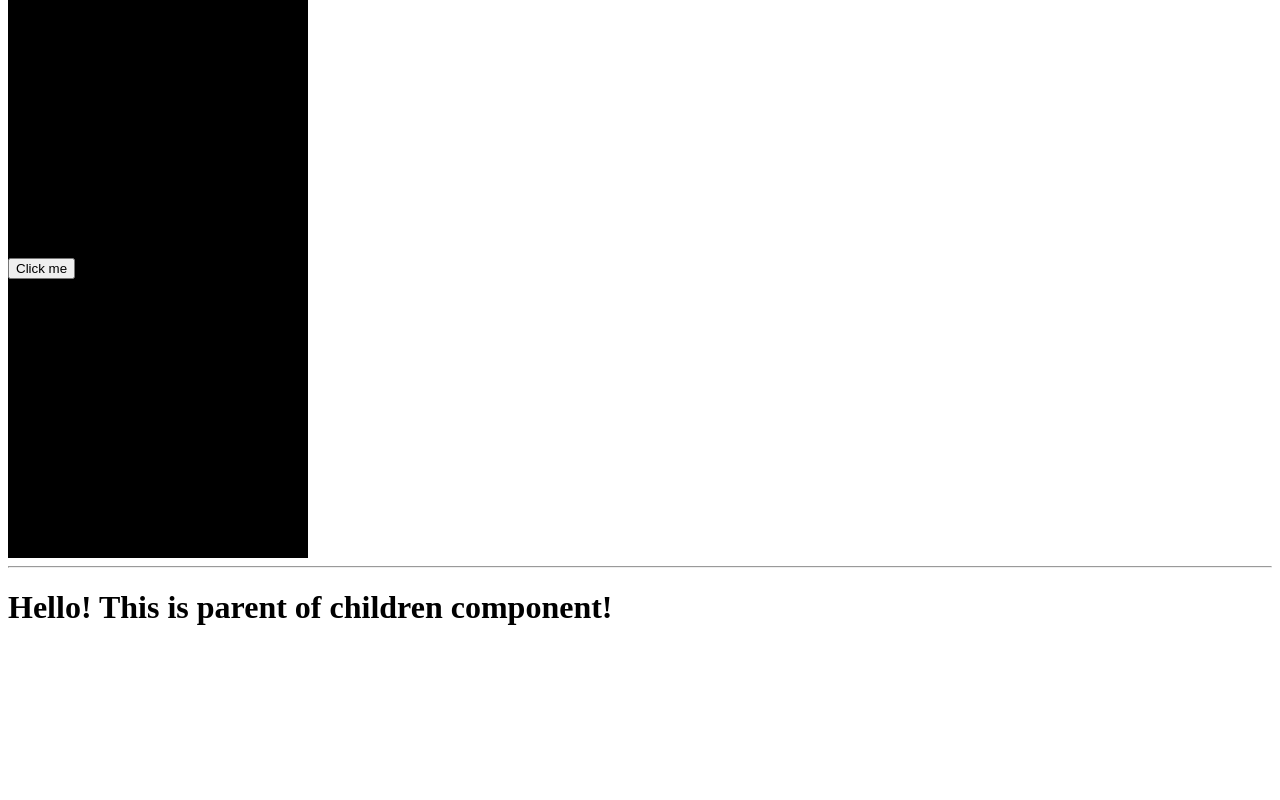
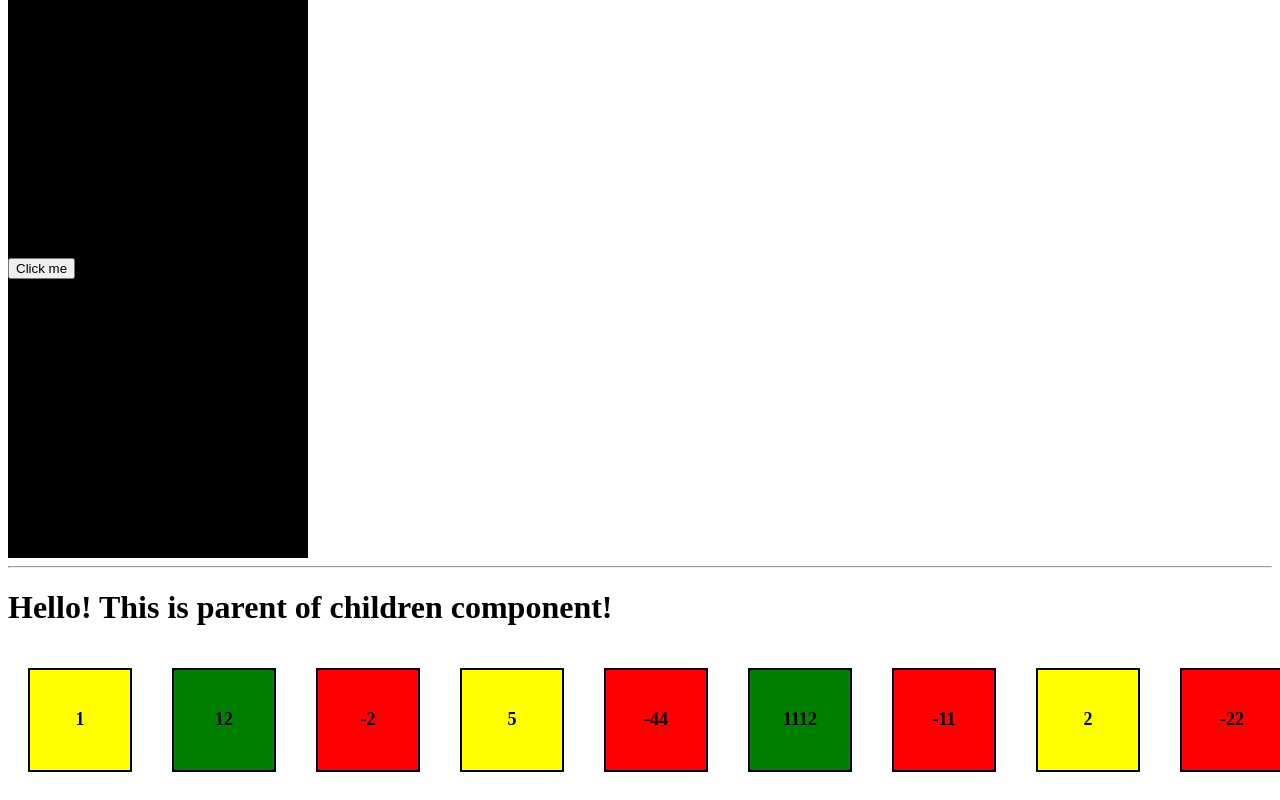
Before and after one commit to kostosHokage/react, a React (Create React App) app: page / in a window 1280 px wide. Shown: the part 749-1549 px from the top of the page. Before the commit the page ends 1397 px from the top, so only its background shows below. Built offline with nearby package versions, Linux system fonts and the light colour scheme.

Commit message:
#29 закончил таску с прокидыванием чилдрен пропса

```diff
--- a/src/App.jsx
+++ b/src/App.jsx
@@ -1,7 +1,12 @@
 import React, { StrictMode } from "react";
 import "./App.css";
-import { AddNumber, Square, State, StateColor } from "./components";
-import ChildrenComponent from "./components/ChildrenComponent";
+import {
+  AddNumber,
+  Square,
+  State,
+  StateColor,
+  ChildrenComponent,
+} from "./components";
 
 function App() {
   const fn = (x) => x + 5;
@@ -22,7 +27,9 @@ function App() {
         <State />
         <StateColor />
         <hr />
-        <ChildrenComponent>{Square}</ChildrenComponent>
+        <ChildrenComponent>
+          <Square />
+        </ChildrenComponent>
       </div>
     </React.StrictMode>
   );
--- a/src/components/ChildrenComponent.jsx
+++ b/src/components/ChildrenComponent.jsx
@@ -1,11 +1,12 @@
 import React from "react";
 
-export default function ChildrenComponent(props) {
+// eslint-disable-next-line react/prop-types
+export default function ChildrenComponent({ children }) {
   return (
     <div>
       <h1>Hello! This is parent of children component!</h1>
       {/* eslint-disable-next-line react/prop-types,react/destructuring-assignment */}
-      {props.children}
+      {children}
     </div>
   );
 }
--- a/src/components/index.js
+++ b/src/components/index.js
@@ -3,5 +3,6 @@ import Square from "./Square";
 import State from "./State";
 import StateColor from "./StateColor";
 import StateSquare from "./StateSquare";
+import ChildrenComponent from "./ChildrenComponent";
 
-export { AddNumber, Square, State, StateSquare, StateColor };
+export { AddNumber, Square, State, StateSquare, StateColor, ChildrenComponent };
```
